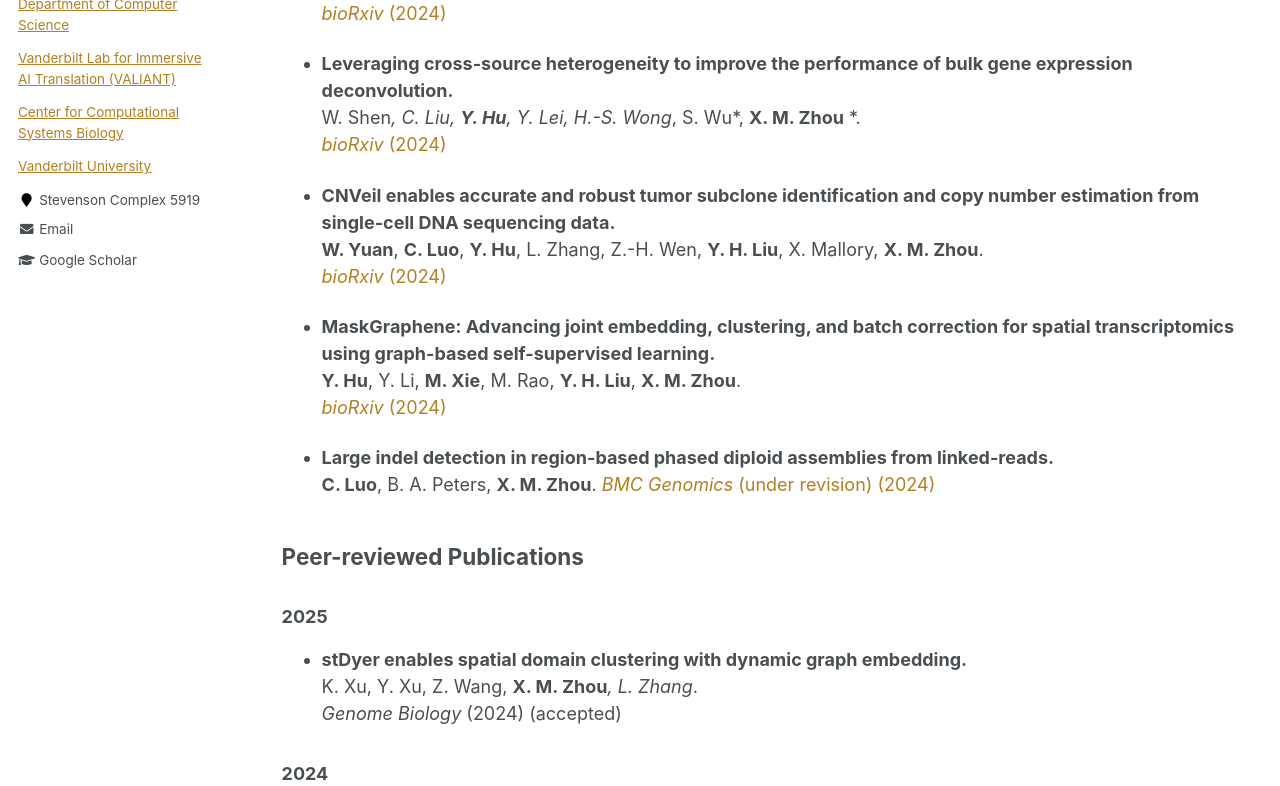
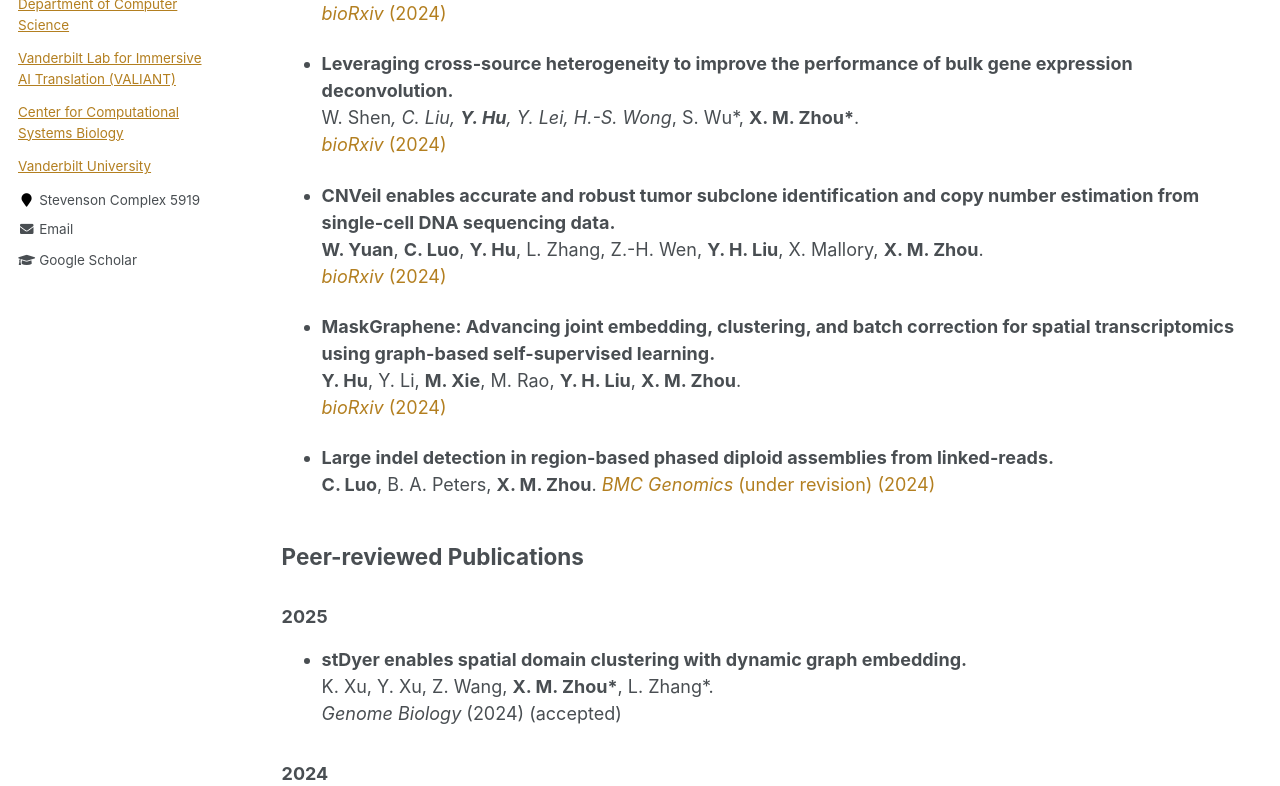
Before and after one commit to maiziezhoulab/Maiziezhoulab.github.io, a Jekyll site: the page built from _pages/publications.md, in a window 1280 px wide and 1400 px high. Shown: the part 463-1249 px from the top of the window. Built offline with Jekyll 4.4.1, drawn with Linux system fonts in a browser that asks for light colours.

```diff
--- a/_pages/publications.md
+++ b/_pages/publications.md
@@ -32,7 +32,7 @@ used Xin Maizie Zhou (X. M. Zhou) for publications after 2022.
 
 
 - **Leveraging cross-source heterogeneity to improve the performance of bulk gene expression deconvolution.**
-  W. Shen*, C. Liu, **Y. Hu**, Y. Lei, H.-S. Wong*, S. Wu*, **X. M. Zhou** *.
+  W. Shen*, C. Liu, **Y. Hu**, Y. Lei, H.-S. Wong*, S. Wu*, **X. M. Zhou\***.
   [_bioRxiv_ (2024)](https://www.biorxiv.org/content/10.1101/2024.04.07.588458v1)
 
 - **CNVeil enables accurate and robust tumor subclone identification and copy number estimation from single-cell DNA sequencing data.**
@@ -51,7 +51,7 @@ used Xin Maizie Zhou (X. M. Zhou) for publications after 2022.
 
 ### 2025
 - **stDyer enables spatial domain clustering with dynamic graph embedding.**
-  K. Xu, Y. Xu, Z. Wang, **X. M. Zhou***, L. Zhang*.
+  K. Xu, Y. Xu, Z. Wang, **X. M. Zhou\***, L. Zhang*.
   _Genome Biology_ (2024) (accepted)
 
 ### 2024
```
